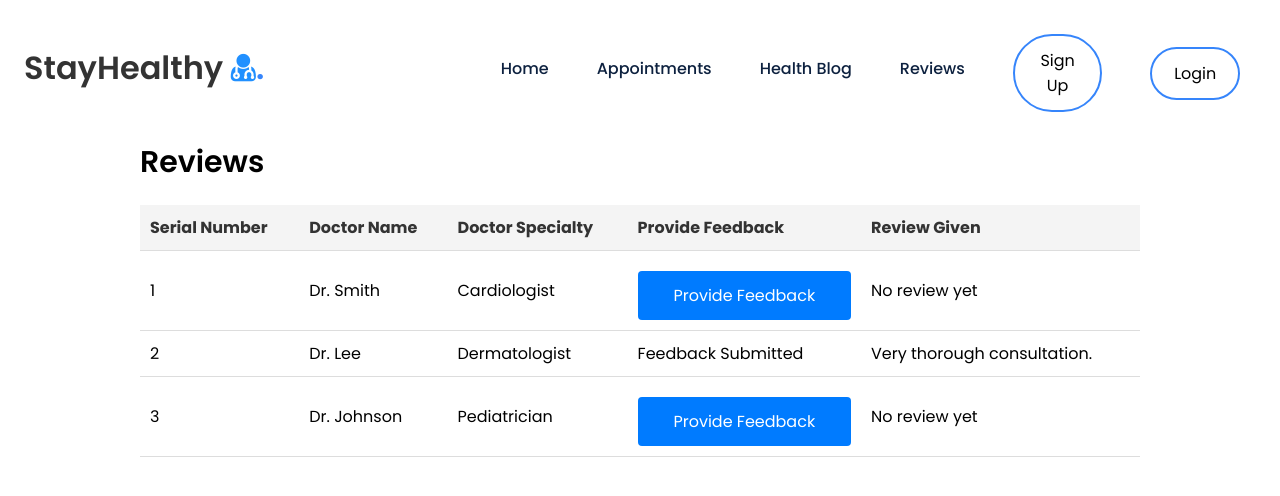
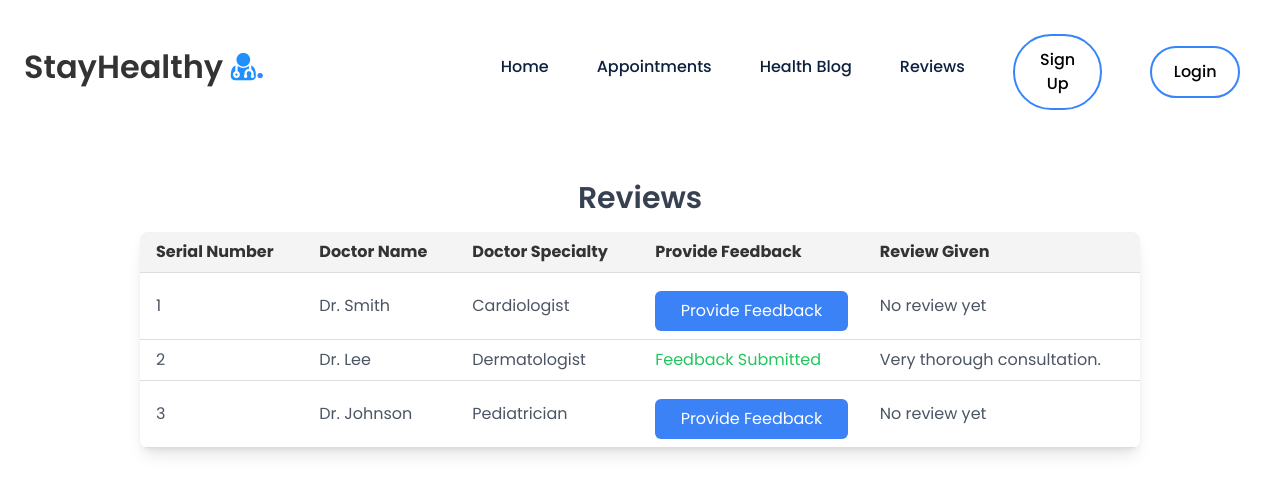
Before and after one commit to MohammadWS/test_med_app, a React (Create React App) app: page /reviews in a window 1280 px wide. Shown: the top 496 px of the page. Built offline with nearby package versions, Linux system fonts and the light colour scheme.

Commit message:
styling and Tailwinc css

```diff
--- a/package.json
+++ b/package.json
@@ -40,5 +40,8 @@
       "last 1 firefox version",
       "last 1 safari version"
     ]
+  },
+  "devDependencies": {
+    "tailwindcss": "^3.4.15"
   }
 }
--- a/src/App.css
+++ b/src/App.css
@@ -1,3 +1,4 @@
+
 .App {
   text-align: center;
 }
--- a/src/Components/GiveReviews/GiveReviews.js
+++ b/src/Components/GiveReviews/GiveReviews.js
@@ -1,9 +1,7 @@
 import React, { useState } from 'react';
-import './GiveReviews.css';
 
 // Function component for giving reviews
 function GiveReviews({ onSubmit, consultationId }) {
-    // State variables using useState hook
     const [showForm, setShowForm] = useState(false);
     const [submittedMessage, setSubmittedMessage] = useState('');
     const [showWarning, setShowWarning] = useState(false);
@@ -41,47 +39,47 @@ function GiveReviews({ onSubmit, consultationId }) {
     };
 
     return (
-        <div className="parent-container">
-            <div className="form-container col-6">
-                <form className="feedback-form" onSubmit={handleSubmit}>
-                    <div className="form-subtitle">Give Your Review</div>
+        <div className="flex justify-center p-6">
+            <div className="w-96 bg-gray-50 p-6 rounded-lg shadow-lg">
+                <form onSubmit={handleSubmit}>
+                    <div className="text-center mb-4 text-xl font-semibold">Give Your Review</div>
+
                     {/* Display warning message if not all fields are filled */}
-                    {showWarning && <p className="warning">Please fill out all fields.</p>}
+                    {showWarning && <p className="text-red-500 text-center mb-2">Please fill out all fields.</p>}
 
-                    <div className="form-group">
-                        <label htmlFor="name" className="form-label">Name:</label>
+                    <div className="mb-4">
+                        <label htmlFor="name" className="block text-sm font-medium text-gray-700">Name:</label>
                         <input
                             type="text"
                             id="name"
                             name="name"
                             value={name}
                             onChange={(e) => setName(e.target.value)}
-                            className="form-input"
-                            disabled={isSubmitted} // Disable input fields after submission
+                            className="mt-1 block w-full p-2 border border-gray-300 rounded-md"
+                            disabled={isSubmitted}
                         />
                     </div>
 
-                    <div className="form-group">
-                        <label htmlFor="review" className="form-label">Review:</label>
+                    <div className="mb-4">
+                        <label htmlFor="review" className="block text-sm font-medium text-gray-700">Review:</label>
                         <textarea
                             id="review"
                             name="review"
                             value={review}
                             onChange={(e) => setReview(e.target.value)}
-                            className="form-textarea"
-                            disabled={isSubmitted} // Disable input fields after submission
+                            className="mt-1 block w-full p-2 border border-gray-300 rounded-md"
+                            disabled={isSubmitted}
                         />
                     </div>
 
                     {/* Rating selector */}
-                    <div className="form-group">
-                        <label htmlFor="rating" className="form-label">Rating:</label>
-                        <div className="rating-selector">
-                            {/* Display stars or numbers */}
+                    <div className="mb-4">
+                        <label htmlFor="rating" className="block text-sm font-medium text-gray-700">Rating:</label>
+                        <div className="flex justify-center space-x-2">
                             {[1, 2, 3, 4, 5].map((star) => (
                                 <span
                                     key={star}
-                                    className={`rating-star ${star <= rating ? 'selected' : ''}`}
+                                    className={`text-2xl cursor-pointer transition-colors duration-300 ${star <= rating ? 'text-yellow-500' : 'text-gray-400'}`}
                                     onClick={() => handleRatingChange(star)}
                                 >
                                     ★
@@ -90,17 +88,21 @@ function GiveReviews({ onSubmit, consultationId }) {
                         </div>
                     </div>
 
-                    {/* Submit button for form submission */}
-                    <button type="submit" className="submit-btn" disabled={isSubmitted}>
+                    {/* Submit button */}
+                    <button
+                        type="submit"
+                        className="w-full py-2 bg-blue-500 text-white rounded-md hover:bg-blue-600 transition-colors duration-300"
+                        disabled={isSubmitted}
+                    >
                         Submit
                     </button>
                 </form>
 
                 {/* Display the submitted message if available */}
                 {submittedMessage && (
-                    <div className="submitted-message">
-                        <h3 className="submitted-title">Submitted Message:</h3>
-                        <p className="submitted-content">{submittedMessage}</p>
+                    <div className="mt-4 text-center">
+                        <h3 className="font-semibold text-lg">Submitted Message:</h3>
+                        <p>{submittedMessage}</p>
                     </div>
                 )}
             </div>
--- a/src/Components/ReviewForm/ReviewForm.css
+++ b/src/Components/ReviewForm/ReviewForm.css
@@ -2,6 +2,7 @@
     padding: 20px;
     /* background-color: #f8f8f8; */
     margin-top: 120px;
+
   }
 
  .flex-review {
@@ -13,11 +14,7 @@
     font-weight: 600;
   }
 
-  table {
-    width: 100%;
-    border-collapse: collapse;
-    margin-top: 20px;
-  }
+
 
   th, td {
     padding: 10px;
--- a/src/Components/ReviewForm/ReviewForm.js
+++ b/src/Components/ReviewForm/ReviewForm.js
@@ -40,48 +40,57 @@ const ReviewForm = () => {
     };
 
     return (
-        <section className="review-form">
-            <div>
+        <section className="review-form py-10 px-4 ">
+            <div className="container mx-auto py-10">
+                <div data-aos="fade-up" className="flex flex-col space-y-4 flex-review">
+                    <span className="text-3xl font-semibold text-center text-gray-700">Reviews</span>
 
-                <div data-aos="fade-up" className="flex-review">
-                    <span className="review-title">Reviews</span>
                     {/* Table Structure */}
-                    <table>
+                    <div className="overflow-x-auto bg-white shadow-lg rounded-lg">
+                        <table className="table-auto w-full text-left text-gray-600">
                             <thead>
                                 <tr>
-                                <th>Serial Number</th>
-                                <th>Doctor Name</th>
-                                <th>Doctor Specialty</th>
-                                <th>Provide Feedback</th>
-                                <th>Review Given</th>
+                                    <th className="px-4 py-2 font-bold">Serial Number</th>
+                                    <th className="px-4 py-2 font-bold">Doctor Name</th>
+                                    <th className="px-4 py-2 font-bold">Doctor Specialty</th>
+                                    <th className="px-4 py-2 font-bold">Provide Feedback</th>
+                                    <th className="px-4 py-2 font-bold">Review Given</th>
                                 </tr>
                             </thead>
                             <tbody>
                                 {consultations.map((consultation) => (
-                                <tr key={consultation.id}>
-                                    <td>{consultation.id}</td>
-                                    <td>{consultation.doctor}</td>
-                                    <td>{consultation.specialty}</td>
-                                    <td>
+                                    <tr key={consultation.id} className="hover:bg-gray-100">
+                                        <td className="px-4 py-2">{consultation.id}</td>
+                                        <td className="px-4 py-2">{consultation.doctor}</td>
+                                        <td className="px-4 py-2">{consultation.specialty}</td>
+                                        <td className="px-4 py-2">
                                             {/* If feedback is not given, show "Click here" to open feedback form */}
                                             {!consultation.feedbackGiven ? (
-                                            <button onClick={() => handleFeedbackClick(consultation.id)}>
+                                                <button
+                                                    onClick={() => handleFeedbackClick(consultation.id)}
+                                                    className="bg-blue-500 text-white px-4 py-2 rounded-md hover:bg-blue-600 focus:outline-none transition duration-150 ease-in-out"
+                                                >
                                                     Provide Feedback
                                                 </button>
                                             ) : (
-                                            <span>Feedback Submitted</span>
+                                                <span className="text-green-500">Feedback Submitted</span>
                                             )}
                                         </td>
-                                    <td>{consultation.feedbackGiven ? consultation.review : "No review yet"}</td>
+                                        <td className="px-4 py-2">
+                                            {consultation.feedbackGiven ? consultation.review : "No review yet"}
+                                        </td>
                                     </tr>
                                 ))}
                             </tbody>
                         </table>
                     </div>
+                </div>
 
                 {/* Feedback Form Visibility */}
                 {showFeedbackForm && (
+                    <div className="mt-10">
                         <GiveReviews key={consultationId} onSubmit={handleFormSubmit} />
+                    </div>
                 )}
             </div>
         </section>
--- a/src/Components/Sign_Up/Sign_Up.css
+++ b/src/Components/Sign_Up/Sign_Up.css
@@ -1,4 +1,4 @@
-.container {
+.signup-container {
     max-width: 900px;
     margin: 0 auto;
     padding: 40px;
--- a/src/Components/Sign_Up/Sign_Up.js
+++ b/src/Components/Sign_Up/Sign_Up.js
@@ -53,7 +53,7 @@ const Sign_Up = () => {
 
 
     return (
-        <div className="container" style={{ marginTop: '5%' }}>
+        <div className="sigup-container" style={{ marginTop: '5%' }}>
             <div className="signup-grid">
                 <div className="signup-form">
                     <form method="POST" onSubmit={register}>
--- a/src/index.css
+++ b/src/index.css
@@ -1,3 +1,7 @@
+@tailwind base;
+@tailwind components;
+@tailwind utilities;
+
 body {
   margin: 0;
   font-family: -apple-system, BlinkMacSystemFont, 'Segoe UI', 'Roboto', 'Oxygen',
--- /dev/null
+++ b/tailwind.config.js
@@ -0,0 +1,10 @@
+/** @type {import('tailwindcss').Config} */
+module.exports = {
+  content: [
+    "./src/**/*.{js,jsx,ts,tsx}",
+  ],
+  theme: {
+    extend: {},
+  },
+  plugins: [],
+}
```
Also changed, not shown: 1 other file (tests, documents, lock files or other folders). Lines whose indentation alone changed are shown as unchanged.
